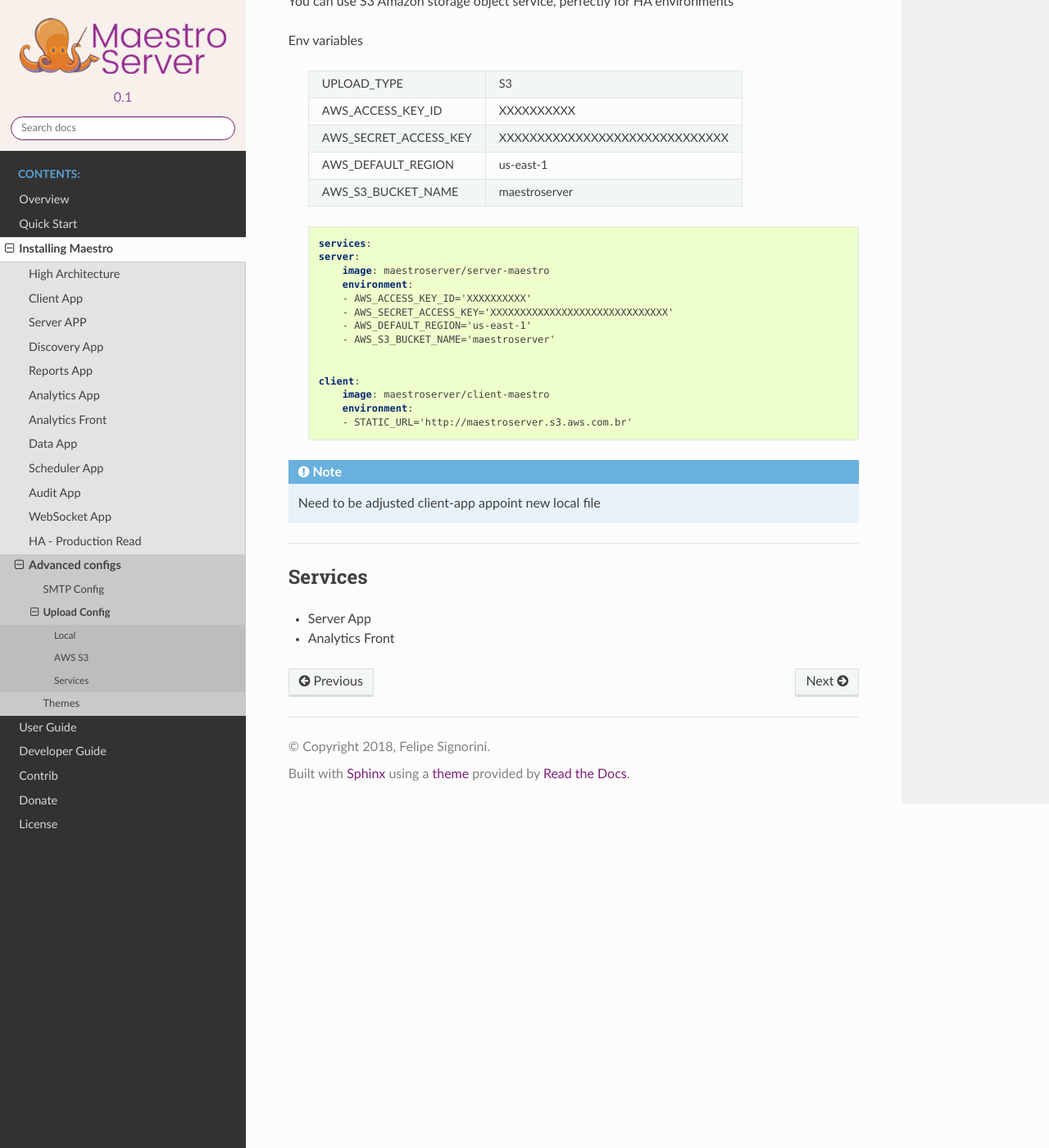
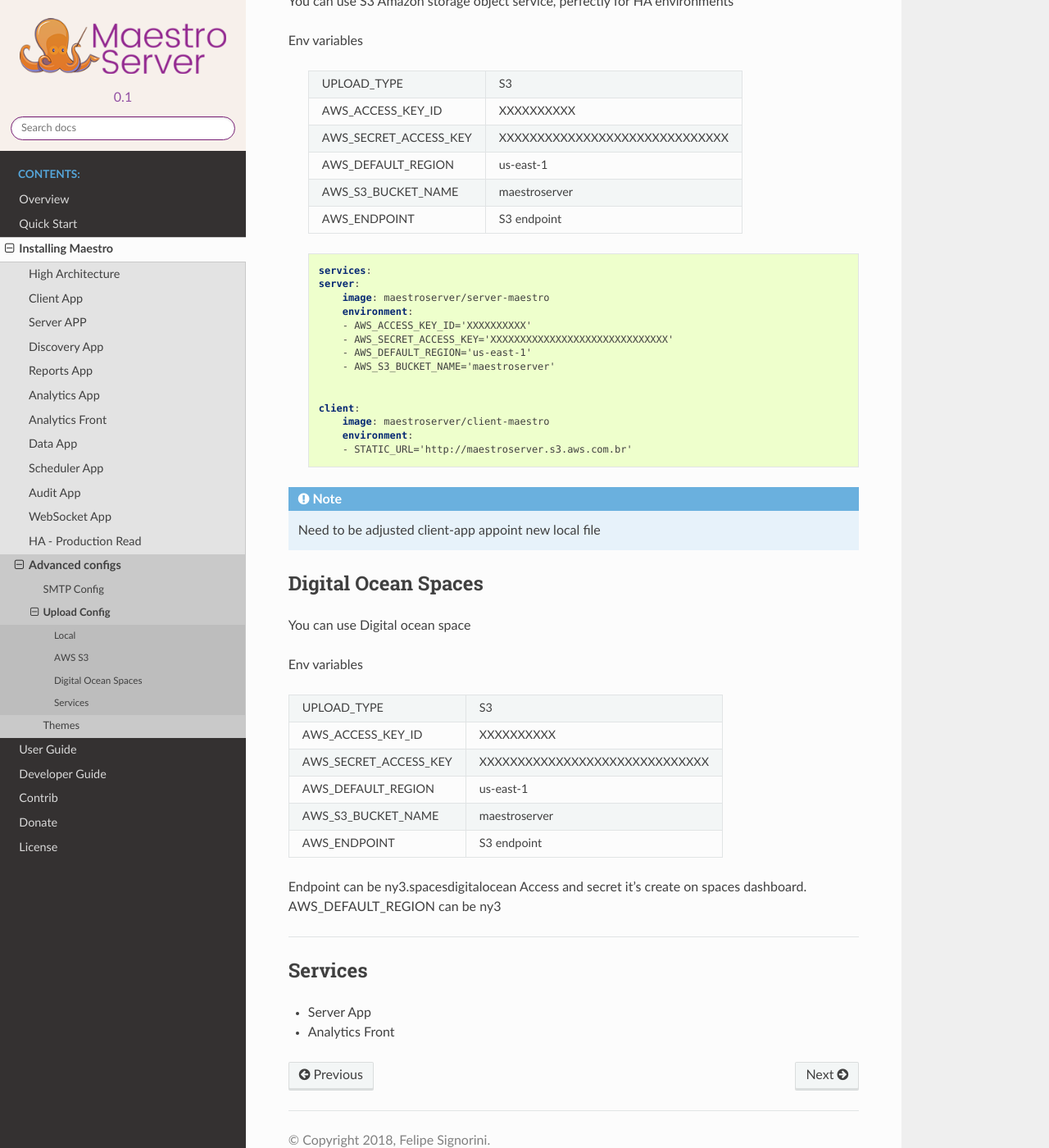
Before and after one commit to maestro-server/webdocs, a Sphinx documentation site: the page built from docs/installing/upload.rst, in a window 1280 px wide and 1400 px high, scrolled down 891 px. Shown: the whole window at 82% size. Built offline with Sphinx 7.4.7 and the Read the Docs theme 2.0.0, drawn with Linux system fonts in a browser that asks for light colours; formulas are drawn with MathJax 3.

```diff
--- a/docs/developer/architecture/server_app.rst
+++ b/docs/developer/architecture/server_app.rst
@@ -171,5 +171,6 @@ Like (PM2):
  AWS_S3_BUCKET_NAME                  maestroserver              Bucket name
  MAESTRO_UPLOAD_TYPE                 S3 or Local                Upload mode
  LOCAL_DIR                           /public/static/            Where files will be uploaded
+ AWS_ENDPOINT                        ny3.spacesdigitalocean     S3 endpoint
  PWD                                 $rootDirectory             PWD process
 =================================== ========================== ============================================
--- a/docs/developer/index.rst
+++ b/docs/developer/index.rst
@@ -7,6 +7,7 @@ This chapter will explain internal concepts about Maestro, its only matter if yo
    :maxdepth: 2
 
    architecture/index
+   analyticsgraph
    api/index
    servdiscovery
    tokens
--- a/docs/installing/upload.rst
+++ b/docs/installing/upload.rst
@@ -51,6 +51,7 @@ Env variables
   AWS_SECRET_ACCESS_KEY   XXXXXXXXXXXXXXXXXXXXXXXXXXXXXX
   AWS_DEFAULT_REGION      us-east-1
   AWS_S3_BUCKET_NAME      maestroserver
+  AWS_ENDPOINT            S3 endpoint
  ======================= ================================
 
  .. code-block:: yaml
@@ -75,6 +76,26 @@ Env variables
 
     Need to be adjusted client-app appoint new local file
 
+Digital Ocean Spaces
+--------------------
+
+You can use Digital ocean space
+
+Env variables
+
+======================= ================================
+UPLOAD_TYPE             S3
+AWS_ACCESS_KEY_ID       XXXXXXXXXX
+AWS_SECRET_ACCESS_KEY   XXXXXXXXXXXXXXXXXXXXXXXXXXXXXX
+AWS_DEFAULT_REGION      us-east-1
+AWS_S3_BUCKET_NAME      maestroserver
+AWS_ENDPOINT            S3 endpoint
+======================= ================================
+
+Endpoint can be ny3.spacesdigitalocean
+Access and secret it's create on spaces dashboard.
+AWS_DEFAULT_REGION can be ny3
+
 -------
 
 Services
```
Also changed, not shown: docs/developer/analyticsgraph.rst (added, +118 -0 lines), docs/developer/version.rst (+0 -8 lines), docs/_static/analytics_graphs/ana_analytics.png (added), docs/_static/analytics_graphs/ana_chess.png (added), docs/_static/analytics_graphs/ana_clear.png (added), docs/_static/analytics_graphs/ana_enri.jpg (added), docs/_static/analytics_graphs/ana_mongo.jpg (added), docs/_static/analytics_graphs/ana_recursive.jpg (added), docs/_static/analytics_graphs/ana_rotation.png (added), docs/_static/analytics_graphs/ana_vertical.png (added).
